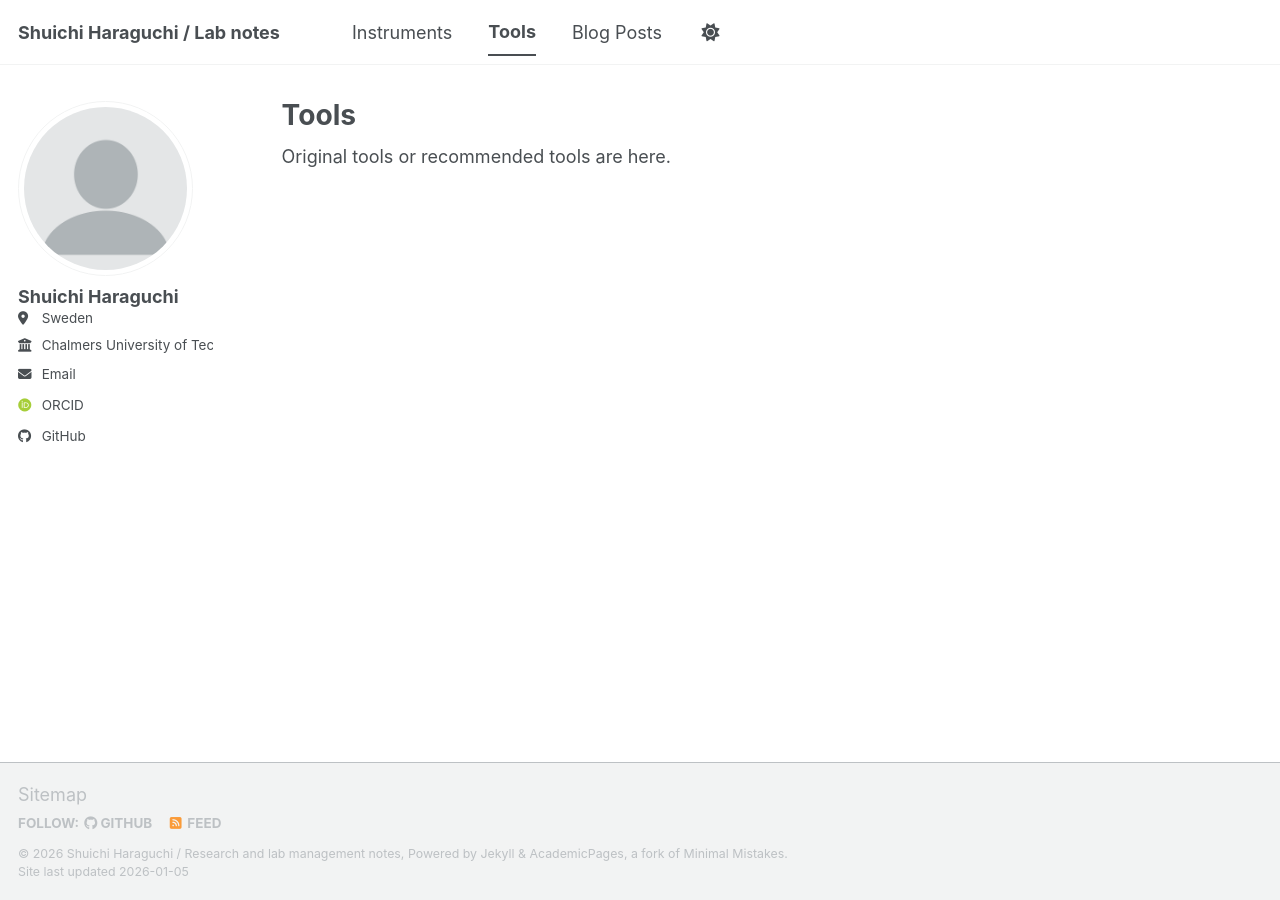
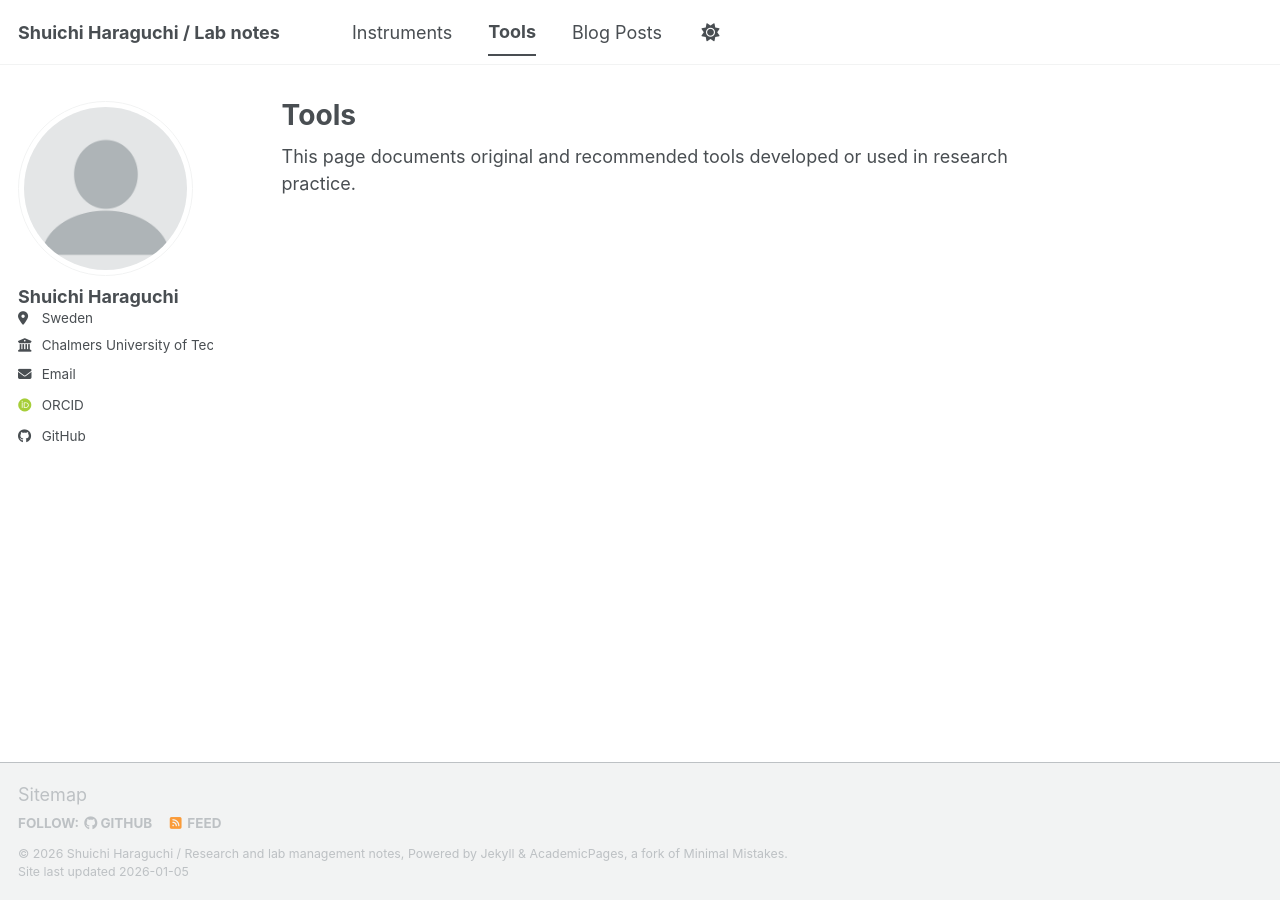
Before and after one commit to shuichi-h/academic-site, a Jekyll site: the page built from _pages/Tools.md, in a window 1280 px wide. Built offline with Jekyll 4.4.1, drawn with Linux system fonts in a browser that asks for light colours; some web fonts are replaced; a script bundle is joined from its source files by our own code; library files that are not in the unit come from our copies.

Commit message:
Update description of tools page

```diff
--- a/_pages/Tools.md
+++ b/_pages/Tools.md
@@ -4,4 +4,4 @@ permalink: /tools/
 layout: single
 ---
 
-Original tools or recommended tools are here.
+This page documents original and recommended tools developed or used in research practice.
```
